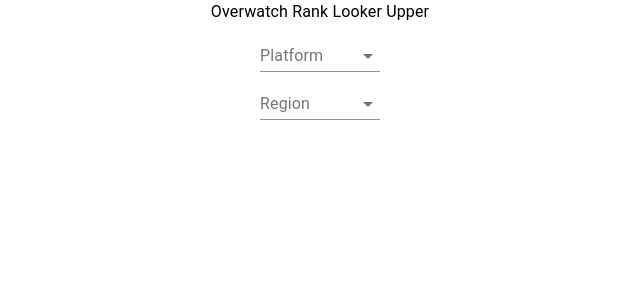
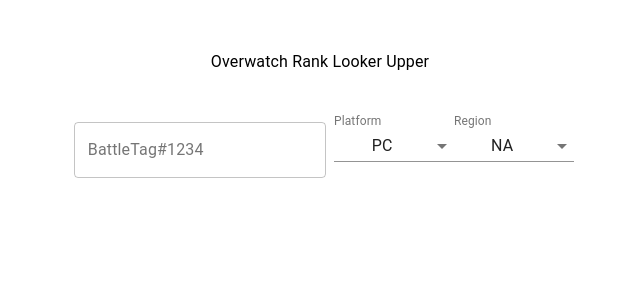
Before and after one commit to AkshdeepSharma/ow-project, a React (Create React App) app: page / in a window 1280 px wide. Shown: the top 300 px of the page, without its empty margins (320-960 px from the left). Built offline with nearby package versions, Linux system fonts and the light colour scheme.

Commit message:
Add redux toolkit

```diff
--- a/package.json
+++ b/package.json
@@ -4,11 +4,14 @@
   "private": true,
   "dependencies": {
     "@material-ui/core": "^4.12.2",
+    "@reduxjs/toolkit": "^1.6.1",
     "@testing-library/jest-dom": "^5.14.1",
     "@testing-library/react": "^11.2.7",
     "@testing-library/user-event": "^12.8.3",
+    "axios": "^0.21.1",
     "react": "^17.0.2",
     "react-dom": "^17.0.2",
+    "react-redux": "^7.2.4",
     "react-scripts": "4.0.3",
     "web-vitals": "^1.1.2"
   },
--- a/src/App.css
+++ /dev/null
@@ -1,38 +0,0 @@
-.App {
-  text-align: center;
-}
-
-.App-logo {
-  height: 40vmin;
-  pointer-events: none;
-}
-
-@media (prefers-reduced-motion: no-preference) {
-  .App-logo {
-    animation: App-logo-spin infinite 20s linear;
-  }
-}
-
-.App-header {
-  background-color: #282c34;
-  min-height: 100vh;
-  display: flex;
-  flex-direction: column;
-  align-items: center;
-  justify-content: center;
-  font-size: calc(10px + 2vmin);
-  color: white;
-}
-
-.App-link {
-  color: #61dafb;
-}
-
-@keyframes App-logo-spin {
-  from {
-    transform: rotate(0deg);
-  }
-  to {
-    transform: rotate(360deg);
-  }
-}
--- a/src/App.jsx
+++ b/src/App.jsx
@@ -1,14 +1,37 @@
-import { Typography } from "@material-ui/core";
-import "./App.css";
+import React from "react";
+import { useSelector } from "react-redux";
+import { makeStyles, Typography } from "@material-ui/core";
 import DropDownMenu from "./Components/DropDownMenu";
+import TextFieldInput from "./Components/TextFieldInput";
 import { platforms, regions } from "./Constants/constants";
 
+const useStyles = makeStyles((theme) => ({
+  root: {
+    alignItems: "center",
+    justifyContent: "center",
+    textAlign: "center",
+    paddingTop: "50px",
+  },
+  content: {
+    display: "flex",
+    flexDirection: "row",
+    justifyContent: "center",
+    paddingTop: "40px",
+  },
+}));
+
 const App = () => {
+  const classes = useStyles();
+  const { platform, region } = useSelector((state) => state.data);
+
   return (
-    <div className="App">
+    <div className={classes.root}>
       <Typography>Overwatch Rank Looker Upper</Typography>
-      <DropDownMenu title="Platform" data={platforms} />
-      <DropDownMenu title="Region" data={regions} />
+      <div className={classes.content}>
+        <TextFieldInput label="BattleTag#1234" />
+        <DropDownMenu title="Platform" data={platforms} currVal={platform} />
+        <DropDownMenu title="Region" data={regions} currVal={region} />
+      </div>
     </div>
   );
 };
--- a/src/Components/DropDownMenu.jsx
+++ b/src/Components/DropDownMenu.jsx
@@ -1,4 +1,5 @@
 import React from "react";
+import { useDispatch, useSelector } from "react-redux";
 import {
   Select,
   MenuItem,
@@ -6,6 +7,7 @@
   InputLabel,
   makeStyles,
 } from "@material-ui/core";
+import { changePlatform, changeRegion } from "../redux/data";
 
 const useStyles = makeStyles((theme) => ({
   formControl: {
@@ -15,14 +17,27 @@
 
 const DropDownMenu = (props) => {
   const classes = useStyles();
-  const { title, data } = props;
+  const { title, data, currVal } = props;
+  const dispatch = useDispatch();
+  const platform = useSelector((state) => state.data.platform);
+  const region = useSelector((state) => state.data.region);
+  const handleOnChange = (e) => {
+    title === "Platform"
+      ? dispatch(changePlatform(e.target.value))
+      : dispatch(changeRegion(e.target.value));
+    console.log(platform);
+    console.log(region);
+  };
+
   return (
     <div>
       <FormControl className={classes.formControl}>
         <InputLabel>{title}</InputLabel>
-        <Select>
+        <Select value={currVal || ""} onChange={handleOnChange}>
           {data.map((data) => (
-            <MenuItem value={data.value}>{data.name}</MenuItem>
+            <MenuItem key={data.value} value={data.value}>
+              {data.name}
+            </MenuItem>
           ))}
         </Select>
       </FormControl>
--- /dev/null
+++ b/src/Components/TextFieldInput.jsx
@@ -0,0 +1,32 @@
+import React from "react";
+import { useDispatch } from "react-redux";
+import { makeStyles } from "@material-ui/core/styles";
+import TextField from "@material-ui/core/TextField";
+import { changeBattleTag } from "../redux/data";
+
+const useStyles = makeStyles((theme) => ({
+  textField: {
+    "& > *": {
+      margin: theme.spacing(1),
+      width: "25ch",
+    },
+  },
+}));
+
+const TextFieldInput = (props) => {
+  const { label } = props;
+  const classes = useStyles();
+  const dispatch = useDispatch();
+  return (
+    <form className={classes.textField} noValidate autoComplete="off">
+      <TextField
+        id="outlined-basic"
+        label={label}
+        variant="outlined"
+        onInput={(e) => dispatch(changeBattleTag(e.target.value))}
+      />
+    </form>
+  );
+};
+
+export default TextFieldInput;
--- a/src/index.js
+++ b/src/index.js
@@ -1,14 +1,18 @@
-import React from 'react';
-import ReactDOM from 'react-dom';
-import './index.css';
-import App from './App';
-import reportWebVitals from './reportWebVitals';
+import React from "react";
+import ReactDOM from "react-dom";
+import "./index.css";
+import App from "./App";
+import reportWebVitals from "./reportWebVitals";
+import store from "./redux/store";
+import { Provider } from "react-redux";
 
 ReactDOM.render(
   <React.StrictMode>
-    <App />
+    <Provider store={store}>
+      <App />
+    </Provider>
   </React.StrictMode>,
-  document.getElementById('root')
+  document.getElementById("root")
 );
 
 // If you want to start measuring performance in your app, pass a function
--- /dev/null
+++ b/src/redux/data.js
@@ -0,0 +1,27 @@
+import { createSlice } from "@reduxjs/toolkit";
+
+export const dataSlice = createSlice({
+  name: "data",
+  initialState: {
+    platform: "pc",
+    region: "us",
+    battleTag: "",
+  },
+  reducers: {
+    changePlatform: (state, action) => {
+      state.platform = action.payload;
+    },
+    changeRegion: (state, action) => {
+      state.region = action.payload;
+    },
+    changeBattleTag: (state, action) => {
+      state.battleTag = action.battleTag;
+    },
+  },
+});
+
+// Action creators are generated for each case reducer function
+export const { changePlatform, changeRegion, changeBattleTag } =
+  dataSlice.actions;
+
+export default dataSlice.reducer;
--- /dev/null
+++ b/src/redux/store.js
@@ -0,0 +1,8 @@
+import { configureStore } from "@reduxjs/toolkit";
+import dataReducer from "./data";
+
+export default configureStore({
+  reducer: {
+    data: dataReducer,
+  },
+});
```
Also changed, not shown: 1 other file (tests, documents, lock files or other folders).
